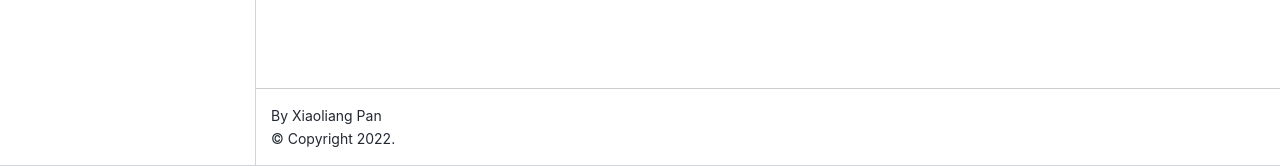
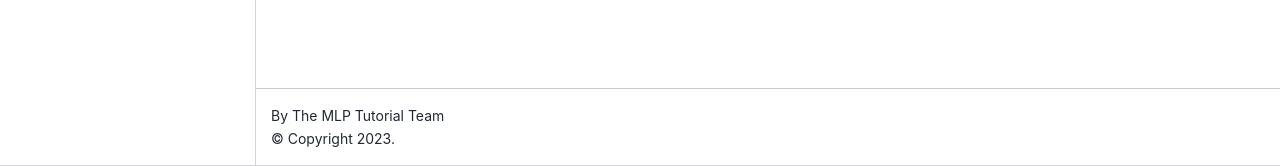
Before and after one commit to cc-ats/mlp_tutorial, a Jupyter Book: the page built from index.md, in a window 1280 px wide. Shown: the part 734-900 px from the top of the page. Built offline with Jupyter Book 1.0.4 settings and Sphinx 7.4.7 and the Sphinx Book theme 1.1.4, drawn with Linux system fonts in a browser that asks for light colours; pages that are not in the unit, such as notebooks, are missing from menus; comment, search, counter and statistics services are not loaded.

Commit message:
Update _config.yml

```diff
--- a/_config.yml
+++ b/_config.yml
@@ -6,8 +6,8 @@
 #######################################################################################
 # Book settings
 title                       : MLP Tutorial  # The title of the book. Will be placed in the left navbar.
-author                      : Xiaoliang Pan  # The author of the book
-copyright                   : "2022"  # Copyright year to be placed in the footer
+author                      : The MLP Tutorial Team # The author of the book
+copyright                   : "2023"  # Copyright year to be placed in the footer
 logo                        : logo.png  # A path to the book logo
 
 # Force re-execution of notebooks on each build.
```
